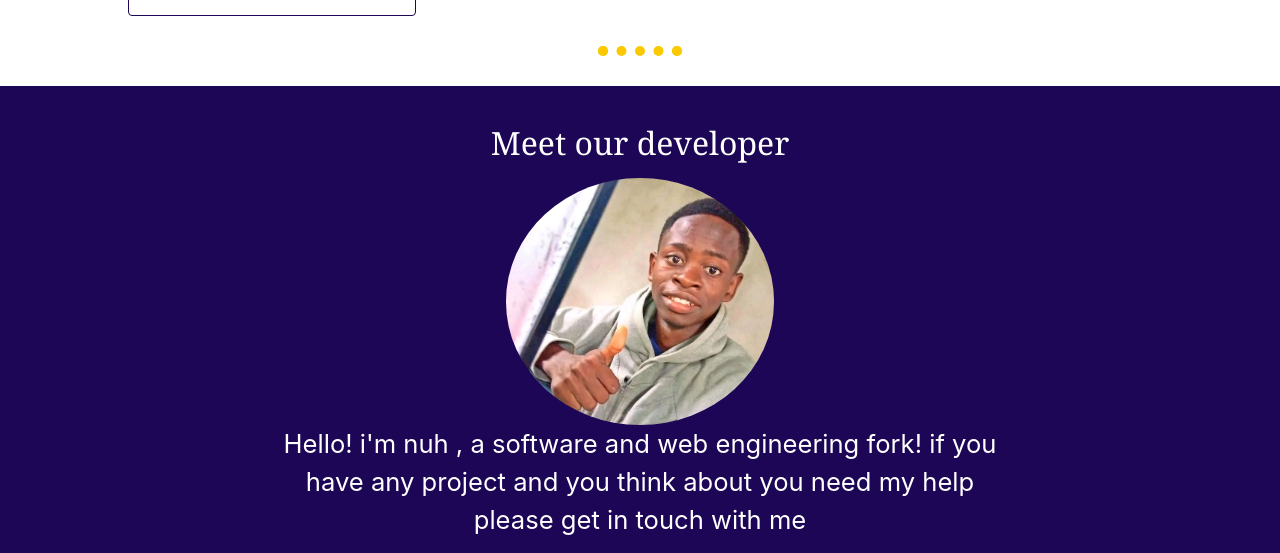
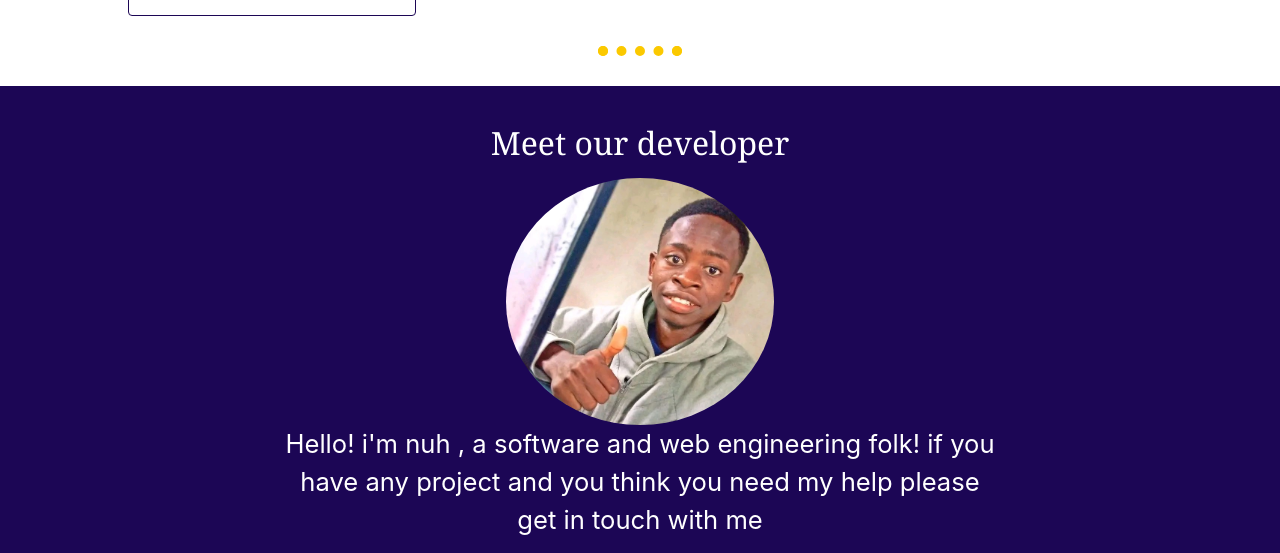
Before and after one commit to NuhuWambali/Toueism_web, a plain HTML site: page index.html in a window 1280 px wide. Shown: the part 3532-4085 px from the top of the page. Drawn offline with nearby package versions, Linux system fonts and the light colour scheme.

Commit message:
Update index.html
Update developer text

```diff
--- a/index.html
+++ b/index.html
@@ -227,7 +227,7 @@
 <div class="developer">
     <h2 class="developer-head"> Meet our developer</h2>
     <img class="dev-img" src="./images/developer.jpg" alt="developer-image">
-    <p class="dev-text">Hello! i'm nuh , a software and web engineering fork! if you have any project and you think about
+    <p class="dev-text">Hello! i'm nuh , a software and web engineering folk! if you have any project and you think
       you need my help please get in touch with me
     </p>
     <button type="button" class="btn btn-warning"<a href="mailto:wambalinuhu@gmail.com"></a>EMAIL ME</button>
```
